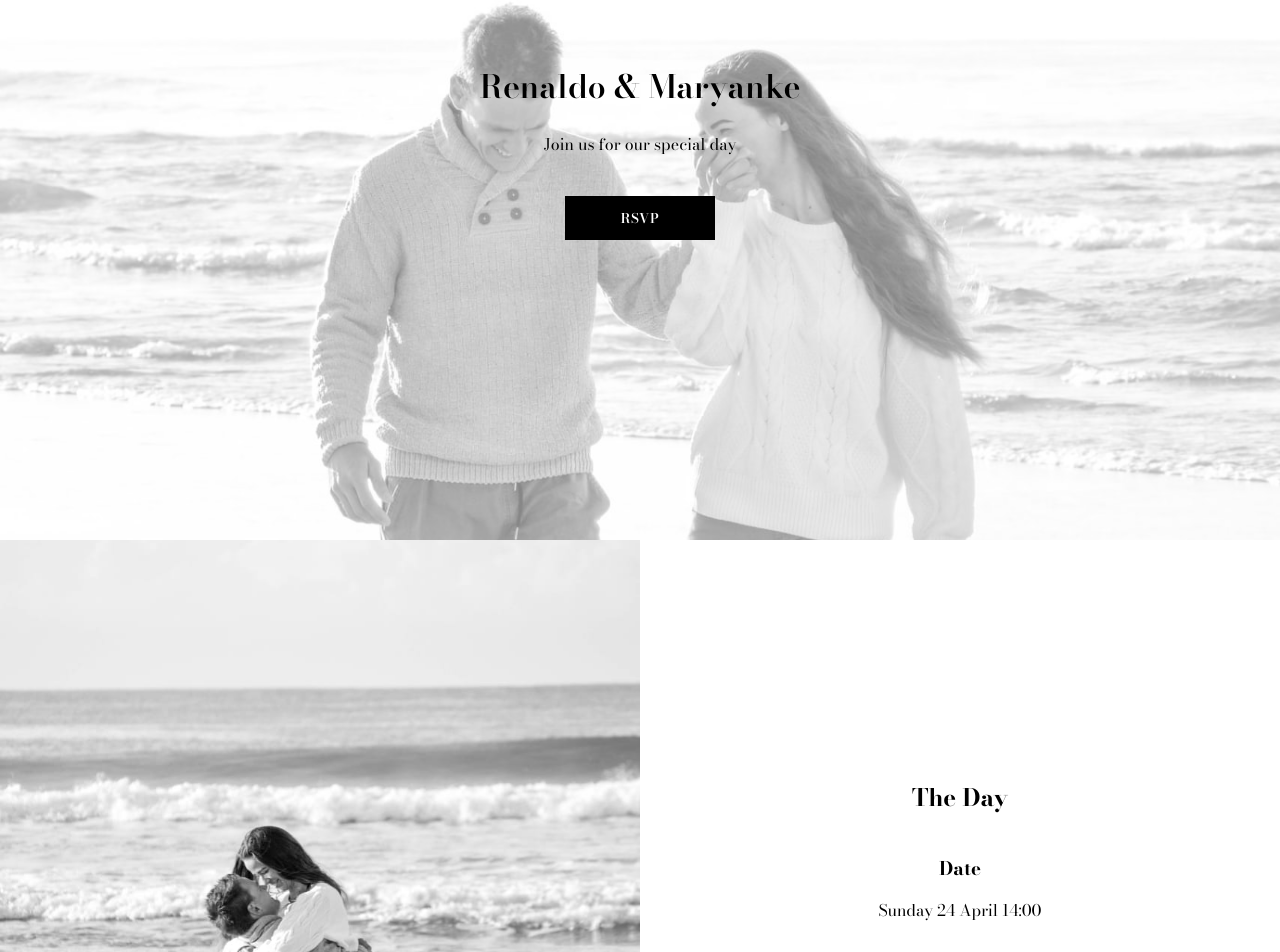
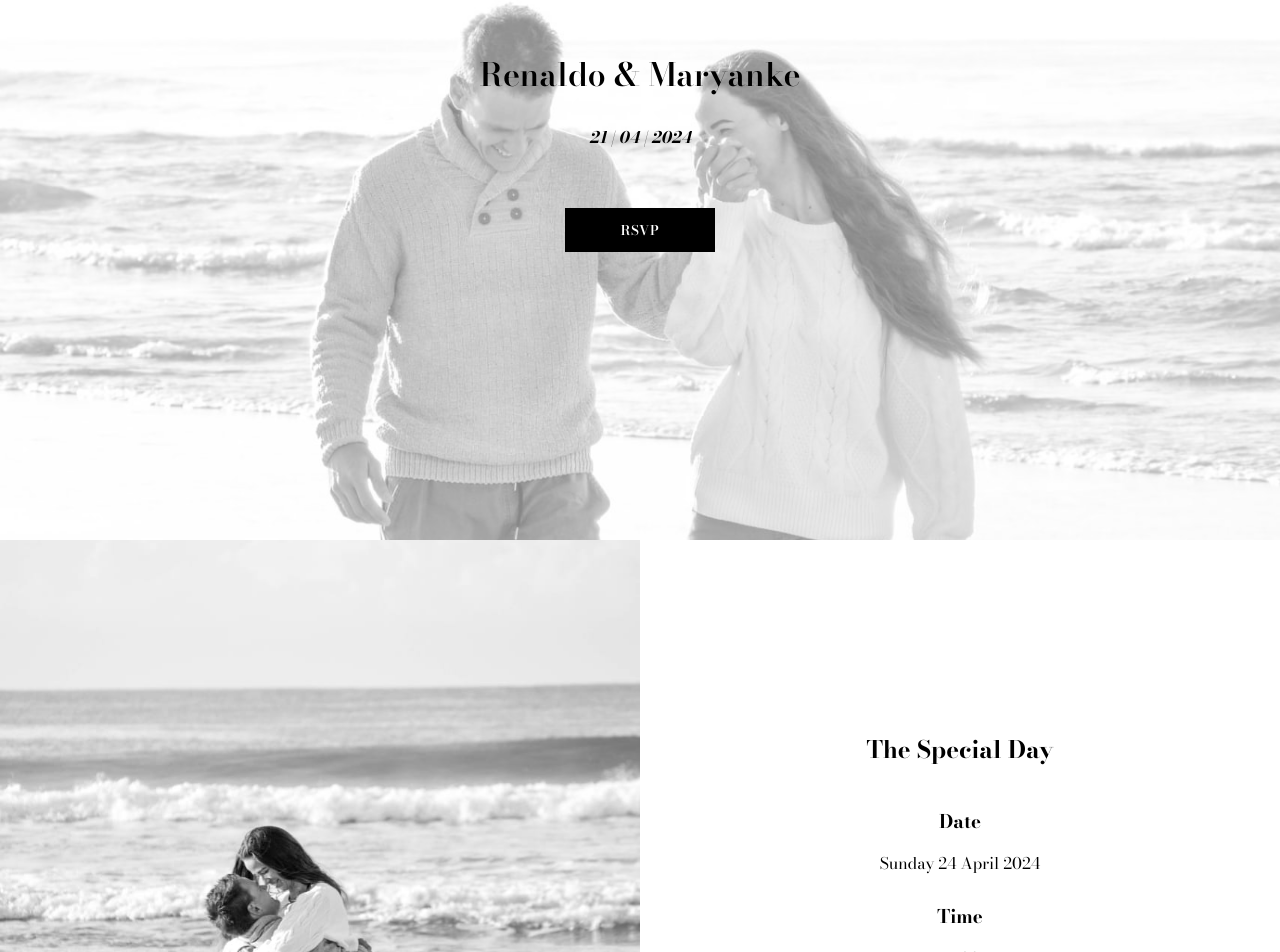
Before and after one commit to arnovanstaden/renaldo-wedding, a Next.js app: page / in a window 1280 px wide. Shown: the part 260-1212 px from the top of the page. Built offline with nearby package versions, Linux system fonts and the light colour scheme.

Commit message:
Add photo animation

```diff
--- a/src/app/page.tsx
+++ b/src/app/page.tsx
@@ -13,11 +13,14 @@ const Home = () => {
 
       <Section
         image='/images/sections/info.jpeg'
-        heading='The Day'
+        heading='The Special Day'
         className={styles.info}
       >
         <h3>Date</h3>
-        <p>Sunday 24 April 14:00</p>
+        <p>Sunday 24 April 2024 </p>
+
+        <h3>Time</h3>
+        <p>14:00</p>
 
         <h3>Venue</h3>
         <p>Kleinkaap</p>
--- a/src/components/Hero/index.tsx
+++ b/src/components/Hero/index.tsx
@@ -14,7 +14,7 @@ const Hero = (): JSX.Element | null => {
       <div className={styles.overlay} />
       <div className={styles.text}>
         <h1>Renaldo & Maryanke</h1>
-        <p>Join us for our special day</p>
+        <h5>21 | 04 | 2024</h5>
         <Button url='#rsvp' className={styles.button}>
           RSVP
         </Button>
--- a/src/components/Hero/styles.module.scss
+++ b/src/components/Hero/styles.module.scss
@@ -29,6 +29,11 @@
       font-weight: 600;
     }
 
+    h5 {
+      font-size: 1rem;
+      font-style: italic;
+    }
+
     .button {
       margin-top: 2rem;
     }
--- a/src/components/RSVP/styles.module.scss
+++ b/src/components/RSVP/styles.module.scss
@@ -21,6 +21,7 @@
     display: flex;
     align-items: center;
 
+
     >div {
       display: flex;
       align-items: center;
--- a/src/components/Section/styles.module.scss
+++ b/src/components/Section/styles.module.scss
@@ -8,10 +8,19 @@
     height: 100%;
     width: 100%;
     position: relative;
+    overflow: hidden;
 
     img {
       object-fit: cover;
-      object-position: center center;
+      object-position: 50% 50%;
+      transition: 5s ease-in;
+    }
+  }
+
+  &:hover {
+    .image img {
+      transform: scale(1.075);
+      object-position: 75% 50%;
     }
   }
 
```
